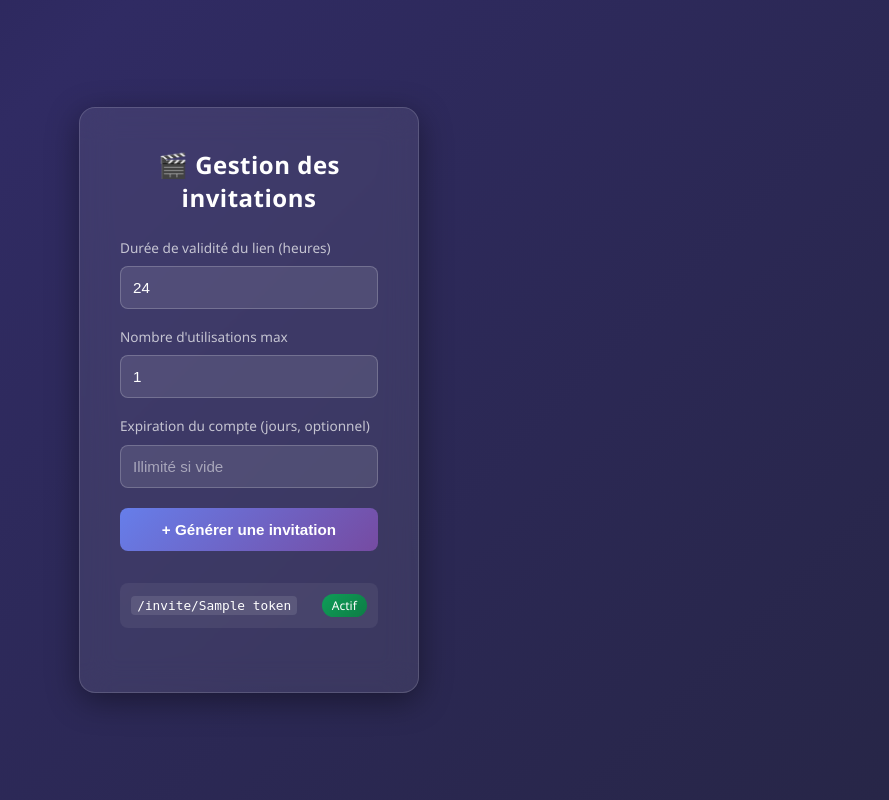
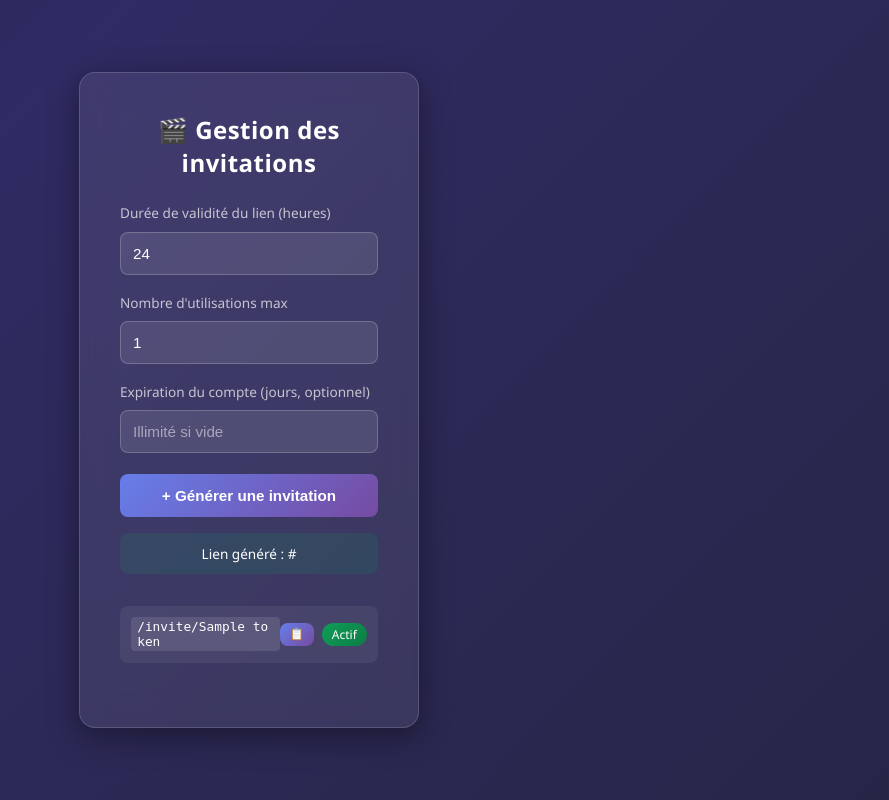
Before and after one commit to maximefontaine01-bit/jellyfin-invite-tool, a Flask app: template templates/admin.html in a window 1280 px wide. Shown: the whole page, without its empty margins (391-1280 px from the left). Run offline with Flask 3, Linux system fonts and the light colour scheme; the template is opened without the code that fills it: most values are stand-ins (such as "Sample title", 1, 10 or a date in 2020).

Commit message:
Update admin.html

```diff
--- a/templates/admin.html
+++ b/templates/admin.html
@@ -13,14 +13,36 @@
 <input type="number" name="expire_days" placeholder="Illimité si vide">
 <button type="submit">+ Générer une invitation</button>
 </form>
+
+{% if new_link %}
+<div id="new-link-box" style="margin-top:1rem; padding:0.7rem; background:rgba(15,157,88,0.15); border-radius:8px; font-size:0.85rem;">
+  ✅ Lien copié dans le presse-papier !
+</div>
+<script>
+  const link = "{{ new_link }}";
+  navigator.clipboard.writeText(link).catch(() => {
+    document.getElementById('new-link-box').innerText = "Lien généré : " + link;
+  });
+</script>
+{% endif %}
+
 <ul>
 {% for token, data in invites.items() %}
 <li>
-<code>/invite/{{ token }}</code>
+<code id="code-{{ token }}">/invite/{{ token }}</code>
+<button onclick="copyLink('{{ token }}', '{{ request.host_url }}invite/{{ token }}')" style="width:auto; padding:0.3rem 0.6rem; margin:0; font-size:0.75rem;">📋</button>
 {% if data.used_count >= data.max_uses %}<span class="badge used">Épuisé</span>{% else %}<span class="badge">Actif</span>{% endif %}
 </li>
 {% endfor %}
 </ul>
 </div>
+
+<script>
+function copyLink(token, fullUrl) {
+  navigator.clipboard.writeText(fullUrl).then(() => {
+    alert("Lien copié : " + fullUrl);
+  });
+}
+</script>
 </body>
 </html>
```
